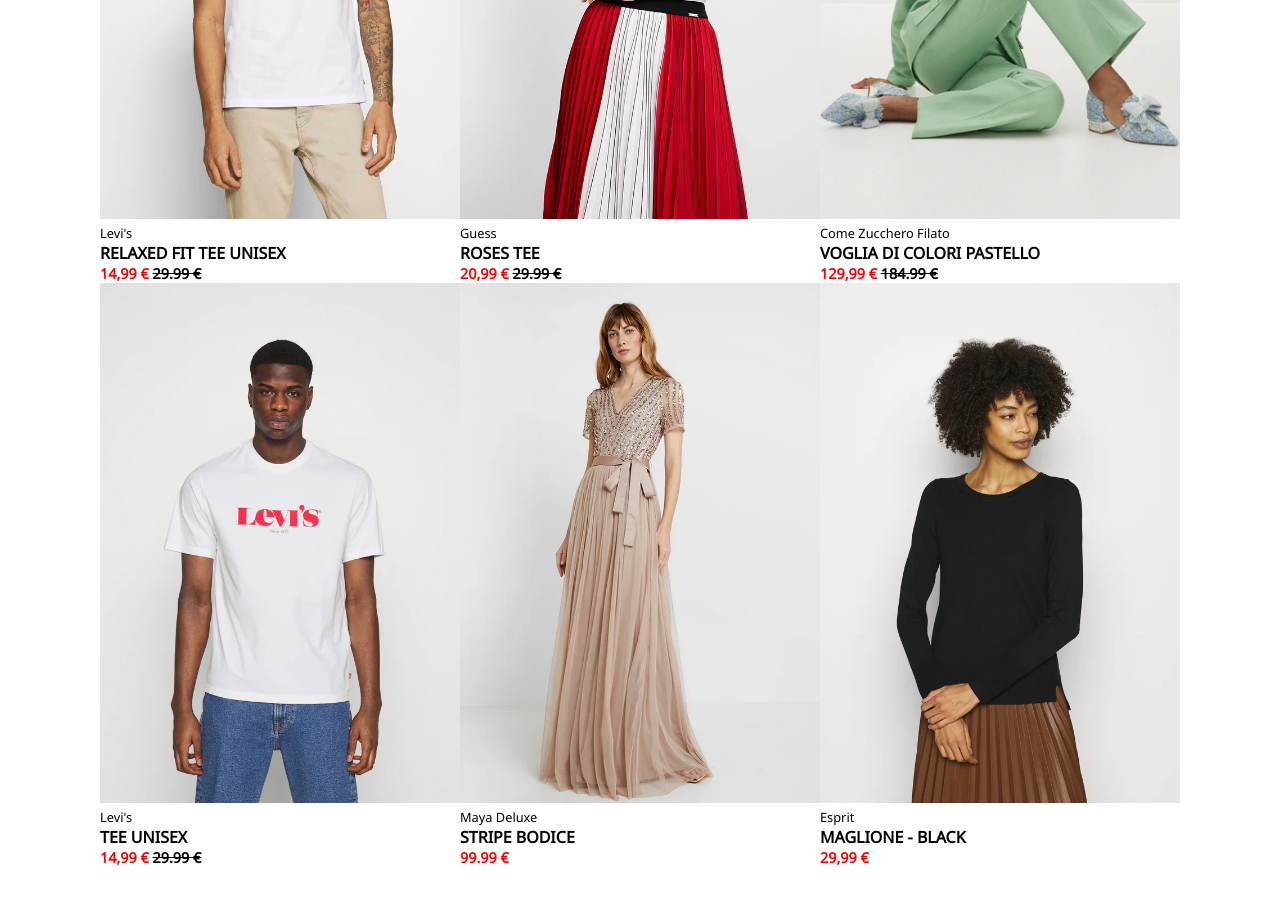
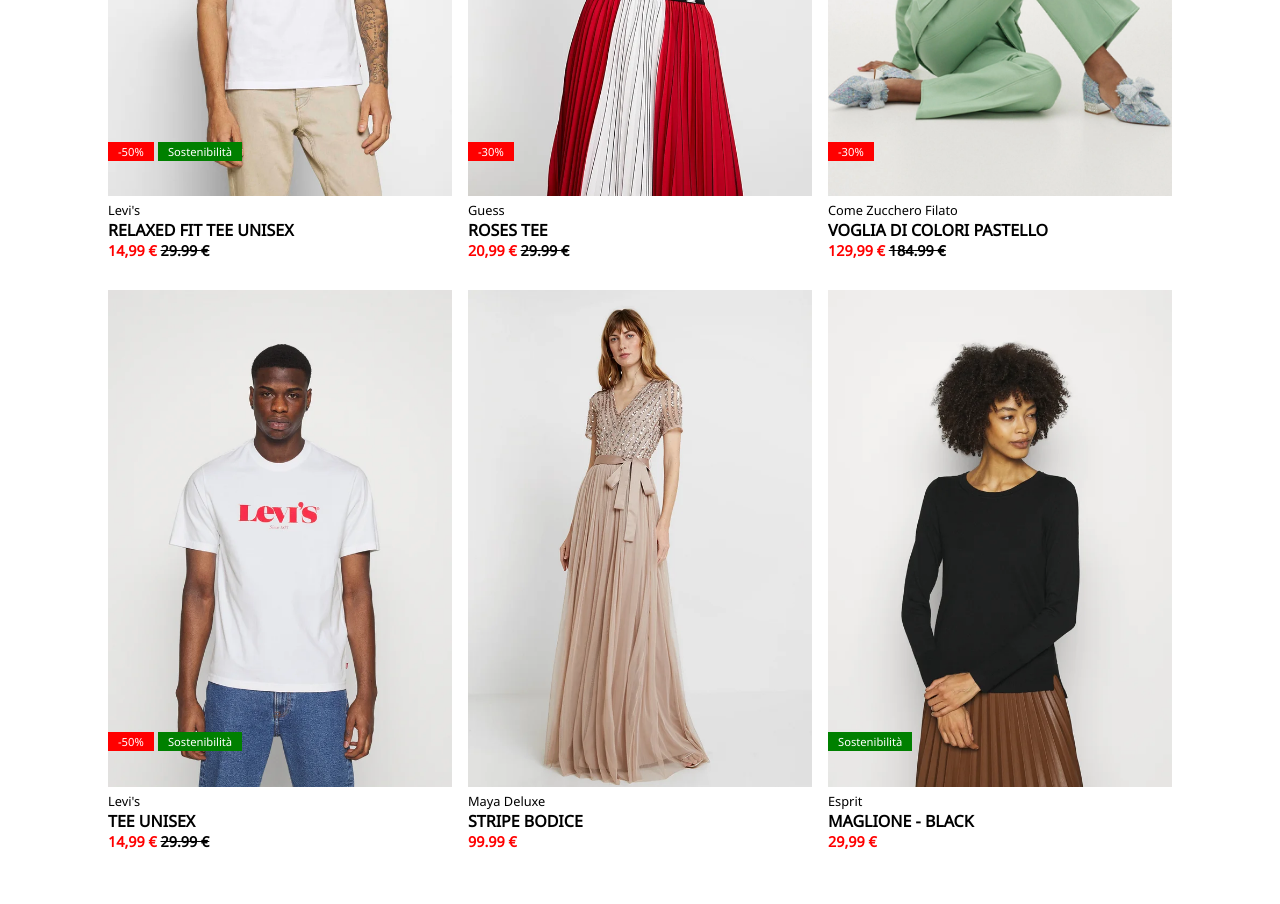
Before and after one commit to matteobonelli/html-css-boolando, a plain HTML site: page index.html in a window 1280 px wide. Shown: the part 420-1324 px from the top of the page. Drawn offline with Linux system fonts and the light colour scheme.

Commit message:
main completed

```diff
--- a/css/style.css
+++ b/css/style.css
@@ -47,6 +47,7 @@ nav{
 }
 .logo-container{
     max-width: 10%;
+    min-width: 100px;
 }
 .logo-container img{
     width: 100%;
@@ -55,6 +56,7 @@ nav{
 .nw-flex .cards{
     width: calc(100% / 3);
     min-width: 300px;
+    padding: 0px 8px 30px;
 }
 .cards img{
     width: 100%;
@@ -83,3 +85,25 @@ nav{
     text-decoration: line-through;
     color: black;
 }
+.img-container{
+    position: relative;
+}
+.icon-wrapper{
+    position: absolute;
+    bottom: 8%;
+    left: 0;
+}
+.discount{
+    background-color: red;
+    padding: 2px 10px;
+    color: white;
+    font-size: 0.7em;
+    display: inline-block;
+}
+.sostenibilità{
+    background-color: green;
+    padding: 2px 10px;
+    color: white;
+    font-size: 0.7em;
+    display: inline-block;
+}
--- a/index.html
+++ b/index.html
@@ -37,6 +37,10 @@
                     <div class="img-container">
                         <img src="img/1.webp" alt="Modello 1" class="img1">
                         <img src="img/1b.webp" alt="Modello 1b" class="img2">
+                        <div class="icon-wrapper">
+                            <div class="discount">-50%</div>
+                            <div class="sostenibilità">Sostenibilità</div>
+                        </div>
                     </div>
                     <div class="marca">Levi's</div>
                     <div class="abiti">RELAXED FIT TEE UNISEX</div>
@@ -46,6 +50,9 @@
                     <div class="img-container">
                         <img src="img/2.webp" alt="Modello 2" class="img1">
                         <img src="img/2b.webp" alt="Modello 2b" class="img2">
+                        <div class="icon-wrapper">
+                            <div class="discount">-30%</div>
+                        </div>
                     </div>
                     <div class="marca">Guess</div>
                     <div class="abiti">ROSES TEE</div>
@@ -55,6 +62,9 @@
                     <div class="img-container">
                         <img src="img/3.webp" alt="Modello 3" class="img1">
                         <img src="img/3b.webp" alt="Modello 3b" class="img2">
+                        <div class="icon-wrapper">
+                            <div class="discount">-30%</div>
+                        </div>
                     </div>
                     <div class="marca">Come Zucchero Filato</div>
                     <div class="abiti">VOGLIA DI COLORI PASTELLO</div>
@@ -64,6 +74,10 @@
                     <div class="img-container">
                         <img src="img/4.webp" alt="Modello 4" class="img1">
                         <img src="img/4b.webp" alt="Modello 4b" class="img2">
+                        <div class="icon-wrapper">
+                            <div class="discount">-50%</div>
+                            <div class="sostenibilità">Sostenibilità</div>
+                        </div>
                     </div>
                     <div class="marca">Levi's</div>
                     <div class="abiti">TEE UNISEX</div>
@@ -82,6 +96,9 @@
                     <div class="img-container">
                         <img src="img/6.webp" alt="Modello 6" class="img1">
                         <img src="img/6b.webp" alt="Modello 6b" class="img2">
+                        <div class="icon-wrapper">
+                            <div class="sostenibilità">Sostenibilità</div>
+                        </div>
                     </div>
                     <div class="marca">Esprit</div>
                     <div class="abiti">MAGLIONE - BLACK</div>
```
